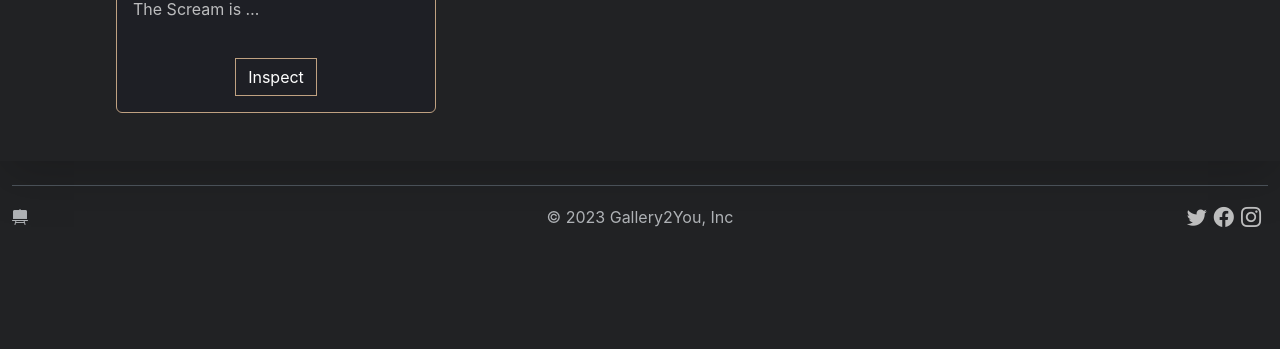
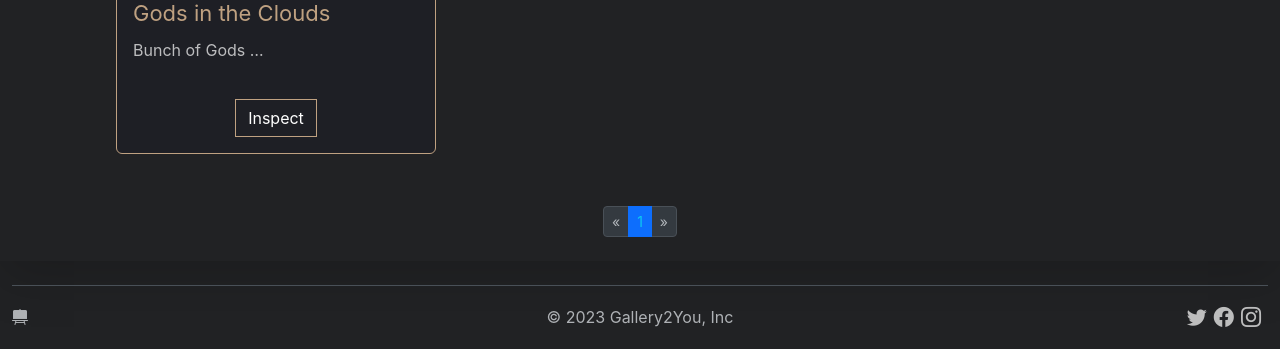
Before and after one commit to Miralhas/art-gallery, a Django app: a page that uses gallery/templates/gallery/user_gallery.html in a window 1280 px wide. Shown: the part 1452-1801 px from the top of the page. Before the commit the page ends 1679 px from the top, so only its background shows below. Run offline with Django 5.2, Linux system fonts and the light colour scheme; data comes from the database, SQL or seed files in the repository; both versions use the stored data as it was after the commit; some libraries are stand-ins or nearby versions.

Commit message:
Paginator on Gallery Page and Most viewed galleries in index

```diff
--- a/gallery/templates/gallery/user_gallery.html
+++ b/gallery/templates/gallery/user_gallery.html
@@ -131,8 +131,8 @@
         <div class="container-md pt-5" data-bg-theme="dark">
             <div class="row p-4">
                 <h2 class="text-center mb-4">Artworks</h2>
-                {% for artwork in artworks %}
-                    <div class="col-12 col-md-6 col-lg-4 mb-4 d-flex justify-content-center ">
+                {% for artwork in page_obj %}
+                    <div class="col-12 col-md-6 col-lg-4 mb-4 d-flex justify-content-center">
                         <div class="card">
                             <div class="mx-auto pt-3">
                                 <img src="{{artwork.image.url}}" alt="" class="gallery-artwork-card-img card-img-top">
@@ -161,6 +161,47 @@
                 {% endfor %}
             </div>
         </div>
+        <div class="d-flex justify-content-center pb-4">
+            <nav aria-label="Page navigation example" class="mt-1" data-bs-theme="dark">
+                <ul class="pagination pagination-sm mb-0">
+                    {% if page_obj.has_previous %}
+                        <li class="page-item">
+                            <a class="page-link" href="?page={{ page_obj.previous_page_number }}" aria-label="Previous">
+                                <span aria-hidden="true">&laquo;</span>
+                            </a>
+                        </li>
+                    {% else %}
+                        <li class="page-item disabled">
+                            <a class="page-link" href="#" aria-label="Previous">
+                                <span aria-hidden="true">&laquo;</span>
+                            </a>
+                        </li>
+                    {% endif %}
+
+                    {% for page_number in page_obj.paginator.page_range %}
+                        {% if page_number == page_obj.number %}
+                            <li class="page-item active"><a class="page-link text-info" href="?page={{page_number}}">{{page_number}}</a></li>
+                        {% else %}
+                            <li class="page-item"><a class="page-link text-info" href="?page={{page_number}}">{{page_number}}</a></li>
+                        {% endif %}
+                    {% endfor %}
+
+                    {% if page_obj.has_next %}
+                        <li class="page-item">
+                            <a class="page-link" href="?page={{ page_obj.next_page_number }}" aria-label="Next">
+                                <span aria-hidden="true">&raquo;</span>
+                            </a>
+                        </li>
+                    {% else %}
+                        <li class="page-item">
+                            <a class="page-link disabled" href="" aria-label="Next">
+                                <span aria-hidden="true">&raquo;</span>
+                            </a>
+                        </li>
+                    {% endif %}
+                </ul>
+            </nav>
+        </div>
     </section>
 {% endblock content %}
 
--- a/gallery/views.py
+++ b/gallery/views.py
@@ -1,6 +1,7 @@
 import json
 
 from django.contrib.auth.mixins import LoginRequiredMixin
+from django.core.paginator import Paginator
 from django.db.models import F
 from django.http import HttpResponseRedirect, JsonResponse
 from django.shortcuts import render
@@ -10,8 +11,7 @@ from django.views.generic.base import TemplateView, View
 from django.views.generic.detail import DetailView
 
 from accounts.models import User
-from gallery.forms import (CreateArtworkForm, CreateCommentForm,
-                           CreateGalleryForm)
+from gallery.forms import CreateArtworkForm, CreateCommentForm, CreateGalleryForm
 from gallery.models import Artwork, Comment, Gallery
 from gallery.utils import unique_slugify
 
@@ -19,6 +19,12 @@ from gallery.utils import unique_slugify
 
 class IndexView(TemplateView):
     template_name = "gallery/index.html"
+
+    def get_context_data(self, **kwargs):
+        context = super().get_context_data(**kwargs)
+        context["galleries"] = Gallery.objects.all().order_by("-views")[:3]
+
+        return context
 
 
 class CreateGalleryView(LoginRequiredMixin, CreateView):
@@ -81,9 +87,16 @@ class UserGallerieView(DetailView):
     def get_context_data(self, **kwargs):
         gallery = Gallery.objects.get(slug=self.kwargs["slug"])
         Gallery.objects.filter(slug=self.kwargs["slug"]).update(views=F("views") + 1)
+
+        artworks = gallery.artworks.all().order_by("-views")
+        paginator = Paginator(artworks, 6)
+        page_number = self.request.GET.get("page")
+        page_obj = paginator.get_page(page_number)
+
         context = super().get_context_data(**kwargs)
-        context["artworks"] = gallery.artworks.all()
+        context["artworks"] = artworks
         context["form"] = self.form_class()
+        context["page_obj"] = page_obj
         return context
 
 
--- a/static/style.css
+++ b/static/style.css
@@ -206,3 +206,30 @@ html, body {
     background-color: var(--card-bg);
     color: var(--primary);
 }
+
+
+.gallery-cover-photo {
+    height: 250px;
+    max-width: 230px;
+}
+
+.gallery-paragraph {
+    color: #fff;
+    opacity: 0.7;
+}
+
+.galleries-card {
+    width: 20rem;
+    height: 31em;
+    border: solid var(--primary);
+    border-width: thin;
+}
+
+.card-title {
+    font-size: 22px;
+}
+
+.card-text {
+    color: #fff;
+    opacity: 0.7;
+}
```
Also changed, not shown: gallery/templates/gallery/index.html (+31 -0 lines), db.sqlite3.
